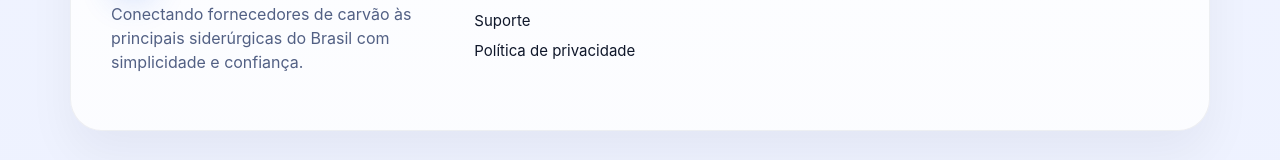
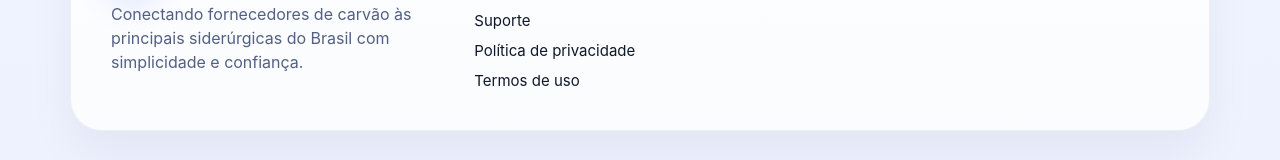
Before and after one commit to gustavoprado11/carvao-connect-landing, a plain HTML site: page suporte.html in a window 1280 px wide. Shown: the part 2168-2328 px from the top of the page. Drawn offline with Linux system fonts and the light colour scheme.

Commit message:
Add link to 'Termos de uso' in suporte.html

```diff
--- a/suporte.html
+++ b/suporte.html
@@ -100,6 +100,7 @@
             <li><a href="index.html">Início</a></li>
             <li><a href="suporte.html">Suporte</a></li>
             <li><a href="privacidade.html">Política de privacidade</a></li>
+            <li><a href="termos.html">Termos de uso</a></li>
           </ul>
         </div>
         <div class="footer-col">
```
